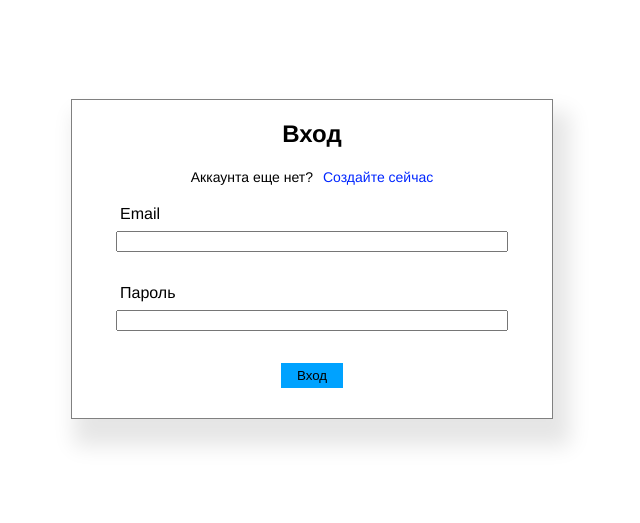
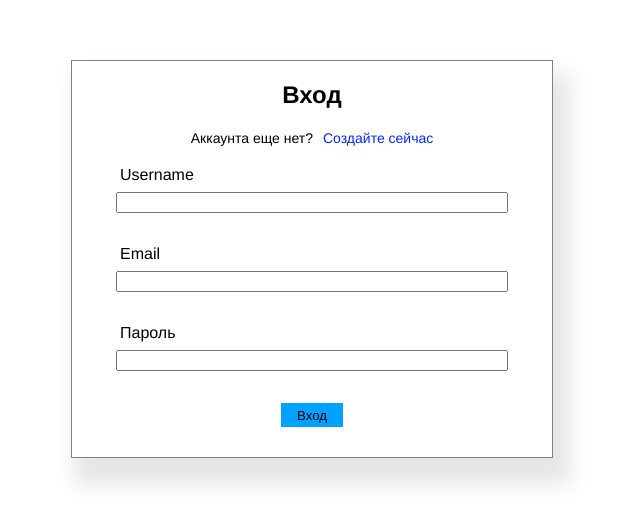
Before and after one commit to DmitryStoyan/Random-game-vue, a Vue app: page /auth in a window 1280 px wide. Shown: the part 141-664 px from the top of the page, without its empty margins (328-968 px from the left). Built offline with nearby package versions, Linux system fonts and the light colour scheme; no server answers.

Commit message:
added username om registration

```diff
--- a/src/components/Authorization.vue
+++ b/src/components/Authorization.vue
@@ -1,10 +1,16 @@
 <script setup>
 import { computed, ref } from 'vue';
 import { getAuth, createUserWithEmailAndPassword, signInWithEmailAndPassword } from 'firebase/auth'
+import { getFirestore, doc, setDoc } from 'firebase/firestore';
+import { useUserStore } from '@/store/userStore'
 import { useRouter } from 'vue-router';
+
+const userStore = useUserStore()
+
 
 const email = ref('')
 const password = ref('')
+const username = ref('')
 const isLogin = ref(true)
 const isLoading = ref(false)
 const router = useRouter()
@@ -32,7 +38,19 @@ const submitButtonText = computed(() => {
 const signUp = async () => {
   isLoading.value = true;
   try {
-    await createUserWithEmailAndPassword(getAuth(), email.value, password.value)
+    const auth = getAuth()
+    const userCredential = await createUserWithEmailAndPassword(auth, email.value, password.value)
+
+    const user = userCredential.user;
+
+    userStore.userId = user.uid;
+
+    const db = getFirestore()
+    await setDoc(doc(db, `users/${user.uid}/userInfo`, user.uid), {
+      username: username.value,
+      email: email.value,
+    });
+
     router.push('/')
   } catch (error) {
     console.log(error.message)
@@ -70,7 +88,11 @@ const submitForm = () => {
       <span class="subtitle-text">{{ subtitleText }}</span>
       <a class="link-text" @click="toggleAuth">{{ linkAccountText }}</a>
       <form class="form" @submit.prevent="submitForm">
-        <label class="label" for="username">Email</label>
+
+        <label class="label" for="username">Username</label>
+        <input v-model="username" class="input" type="text" name="username">
+
+        <label class="label" for="email">Email</label>
         <input v-model="email" class="input" type="text" name="email">
         <label class="label" for="password">Пароль</label>
         <input v-model="password" class="input" type="password" name="password">
--- a/src/components/ProfileInfo.vue
+++ b/src/components/ProfileInfo.vue
@@ -7,7 +7,7 @@ import { getAuth, updateProfile, updatePassword } from 'firebase/auth'
 const userStore = useUserStore()
 const db = getFirestore()
 
-const displayName = ref('')
+const userName = ref('')
 const displayUsername = ref('')
 const email = ref('')
 const age = ref('')
@@ -25,7 +25,7 @@ const loadUserData = async () => {
     const userDoc = await getDoc(doc(db, `users/${userStore.userId}/userInfo`, userStore.userId))
     if (userDoc.exists()) {
       const userData = userDoc.data()
-      displayName.value = userData.displayName || ''
+      userName.value = userData.username || ''
       email.value = user.email || ''
       age.value = userData.age || ''
       profilePictureUrl.value = userData.profilePictureUrl || ''
@@ -38,7 +38,7 @@ const loadUserData = async () => {
 const saveUserData = async () => {
   if (userStore.userId) {
     const userData = {
-      displayName: displayName.value,
+      userName: userName.value,
       displayUsername: displayUsername.value,
       email: email.value,
       age: age.value,
@@ -52,7 +52,7 @@ const saveUserData = async () => {
     // Обновление данных профиля в Firebase Authentication
     if (user) {
       await updateProfile(user, {
-        displayName: displayName.value,
+        userName: userName.value,
         displayUsername: displayUsername.value,
         photoURL: profilePictureUrl.value
       })
@@ -78,8 +78,8 @@ loadUserData()
     <div class="profile-container">
       <h1>Мой профиль</h1>
       <div class="form-group">
-        <label for="displayName">Имя:</label>
-        <input v-model="displayName" type="text" id="displayName" />
+        <label for="userName">Имя:</label>
+        <input v-model="userName" type="text" id="userName" />
       </div>
       <div class="form-group">
         <label for="displayUsername">Username:</label>
--- a/src/views/PageAllPartnerRequests.vue
+++ b/src/views/PageAllPartnerRequests.vue
@@ -45,6 +45,8 @@ onMounted(() => {
             }}</span></p>
         <p class="list-item__text">Запрос создан: <span class="meaning">{{ new Date(request.createdAt.seconds *
           1000).toLocaleDateString() }}</span></p>
+        <p class="list-item__text">User Name игрока: <span class="meaning">{{ }}</span></p>
+
       </div>
     </div>
   </div>
```
